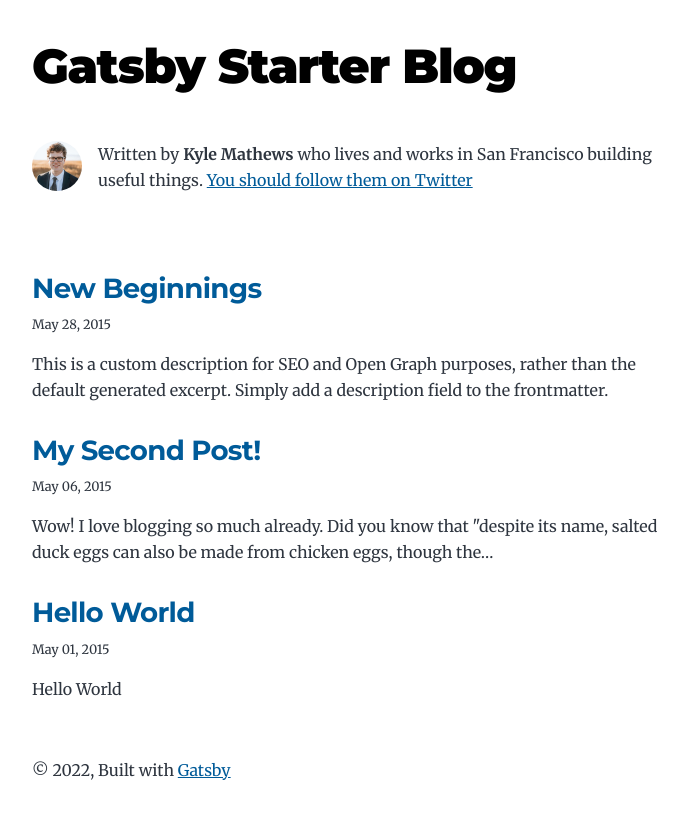
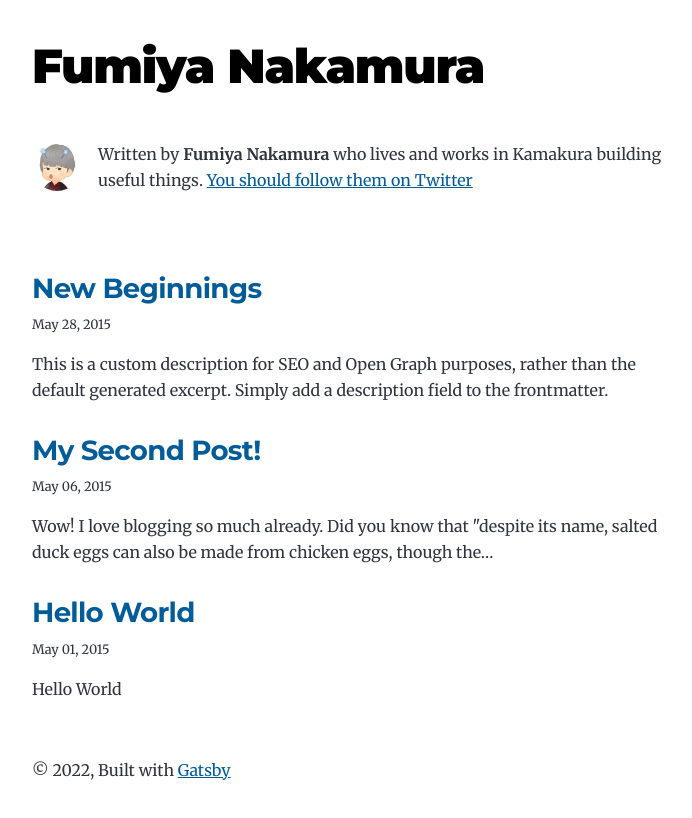
Before and after one commit to NakamuraFumiya/fumi-note, a Gatsby site: page / in a window 1280 px wide. Shown: the whole page, without its empty margins (292-984 px from the left). Built offline with nearby package versions, Linux system fonts and the light colour scheme; Gatsby itself is replaced by a stand-in of ours.

Commit message:
タイトルとユーザー画像、詳細情報を変更

```diff
--- a/gatsby-config.js
+++ b/gatsby-config.js
@@ -1,14 +1,14 @@
 module.exports = {
   siteMetadata: {
-    title: `Gatsby Starter Blog`,
+    title: `Fumiya Nakamura`,
     author: {
-      name: `Kyle Mathews`,
-      summary: `who lives and works in San Francisco building useful things.`,
+      name: `Fumiya Nakamura`,
+      summary: `who lives and works in Kamakura building useful things.`,
     },
-    description: `A starter blog demonstrating what Gatsby can do.`,
+    description: `Transmitting your learning as an engineer.`,
     siteUrl: `https://gatsbystarterblogsource.gatsbyjs.io/`,
     social: {
-      twitter: `kylemathews`,
+      twitter: `NakamuraFumiya3`,
     },
   },
   plugins: [
--- a/src/components/bio.js
+++ b/src/components/bio.js
@@ -36,7 +36,7 @@
         className="bio-avatar"
         layout="fixed"
         formats={["auto", "webp", "avif"]}
-        src="../images/profile-pic.png"
+        src="../images/nakamura.png"
         width={50}
         height={50}
         quality={95}
```
Also changed, not shown: src/images/nakamura.png (added), src/images/profile-pic.png (deleted).
